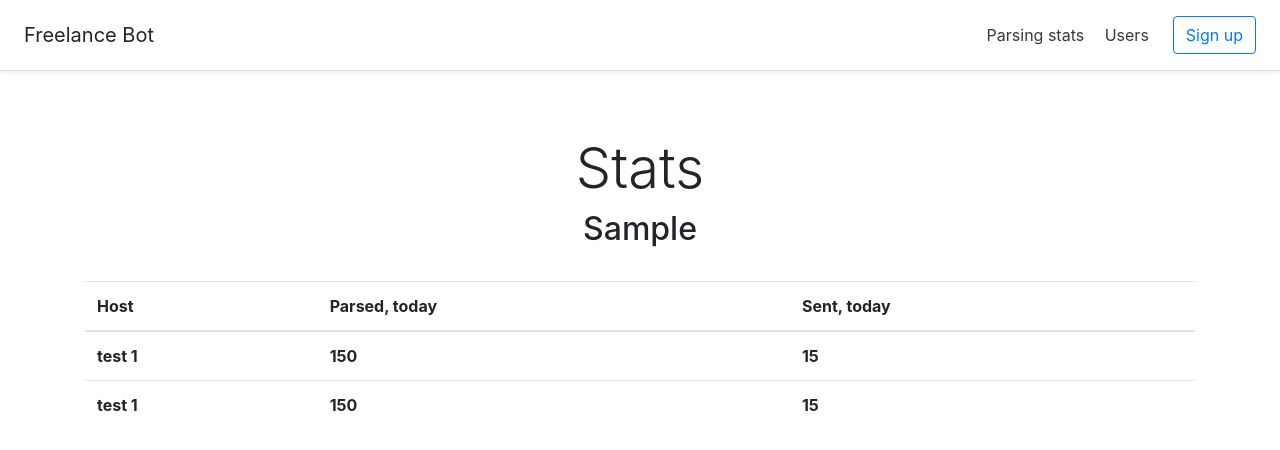
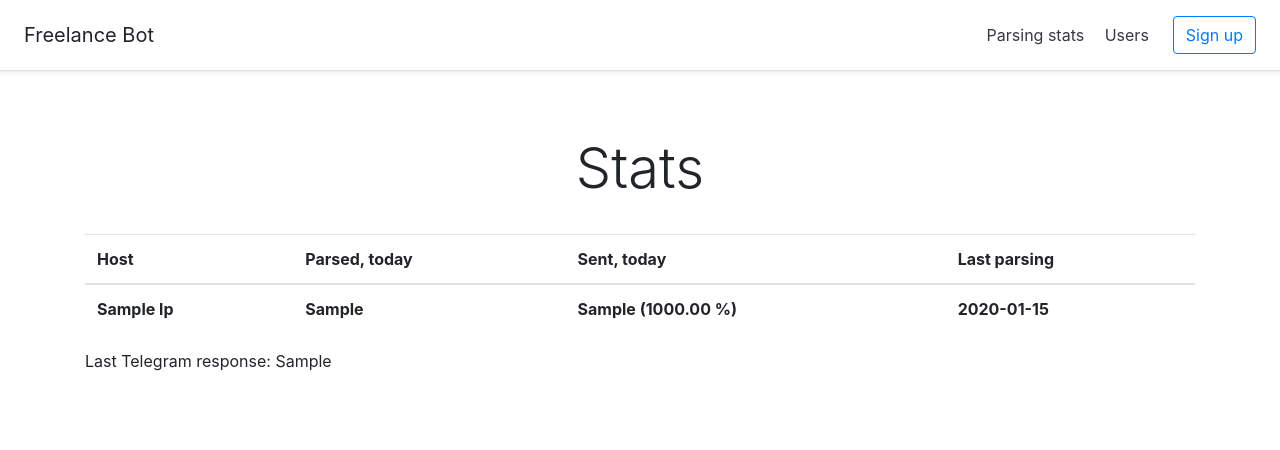
Before and after one commit to alex-berk/freelance_bot, a Flask app: template dashboard/templates/home.html in a window 1280 px wide. Shown: the top 450 px of the page. Run offline with Flask 2, Linux system fonts and the light colour scheme; the template is opened without the code that fills it: most values are stand-ins (such as "Sample title", 1, 10 or a date in 2020); lists and menus that the app fills with data are empty; parts of the project's set-up code (start-up, migrations or seed data) failed here and were passed over; some libraries are stand-ins or nearby versions.

Commit message:
Added some stats to the dashboard

```diff
--- a/dashboard/templates/home.html
+++ b/dashboard/templates/home.html
@@ -2,7 +2,6 @@
 {% block content %}
 <div class="pricing-header px-3 py-3 pt-md-5 pb-md-4 mx-auto text-center">
      <h1 class="display-4">Stats</h1>
-     <h2>{{ lt }}</h2>
    </div>
    <div class="container">
      <table class="table">
@@ -11,20 +10,21 @@
            <th>Host</th>
            <th>Parsed, today</th>
            <th>Sent, today</th>
+           <th>Last parsing</th>
          </tr>
        </thead>
        <tbody>
-         <tr>
-           <th>test 1</th>
-           <th>150</th>
-           <th>15</th>
-         </tr>
-         <tr>
-           <th>test 1</th>
-           <th>150</th>
-           <th>15</th>
-         </tr>
+        {% for hostname, time in lp %}
+        <tr>
+          <th>{{ hostname }}</th>
+          <th>{{ nt[hostname] }}</th>
+          {% set proc_sent = st[hostname]/nt[hostname]*100 %}
+          <th>{{ st[hostname] }} ({{ '%0.2f' % proc_sent|float }} %)</th>
+          <th>{{ time }}</th>
+        </tr>
+        {% endfor %}
        </tbody>
      </table>
+     <p>Last Telegram response: {{ lt }}</p>
    </div>
 {% endblock content %}
--- a/main.py
+++ b/main.py
@@ -123,7 +123,7 @@
 		status_text = 'Up and running!'
 		if message["chat"]["id"] == bot.admin_chat_id:
 			c_log = log_parser.get_current_log()
-			ltg = log_parser.search_last_telegram_response(c_log)
+			ltg = log_parser.get_last_telegram_response(c_log)
 			lp = log_parser.get_last_parsing(c_log)
 			lp_s = ''.join([f'{k}: {v}\n' for (k, v) in lp])
 			nt = log_parser.get_new_tasks_q(c_log)
```
Also changed, not shown: dashboard/log_parser.py (+15 -2 lines), dashboard/routes.py (+6 -2 lines).
